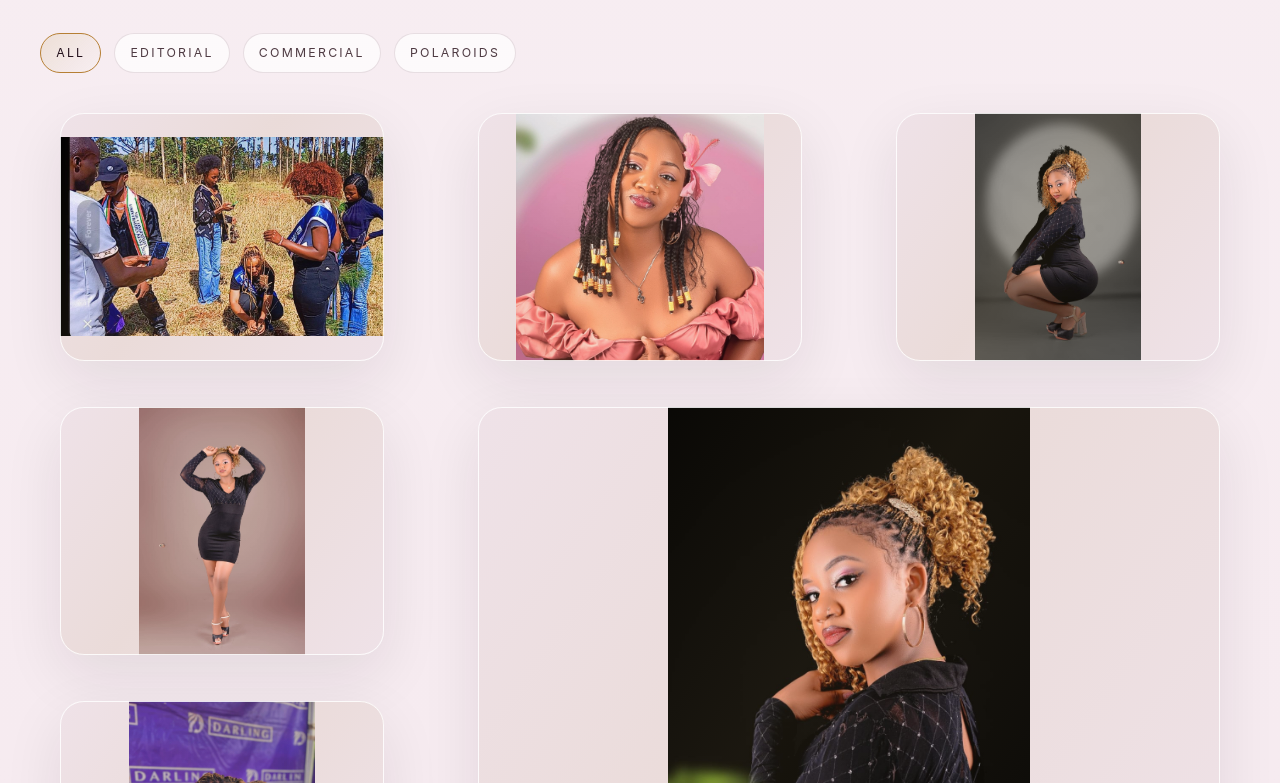
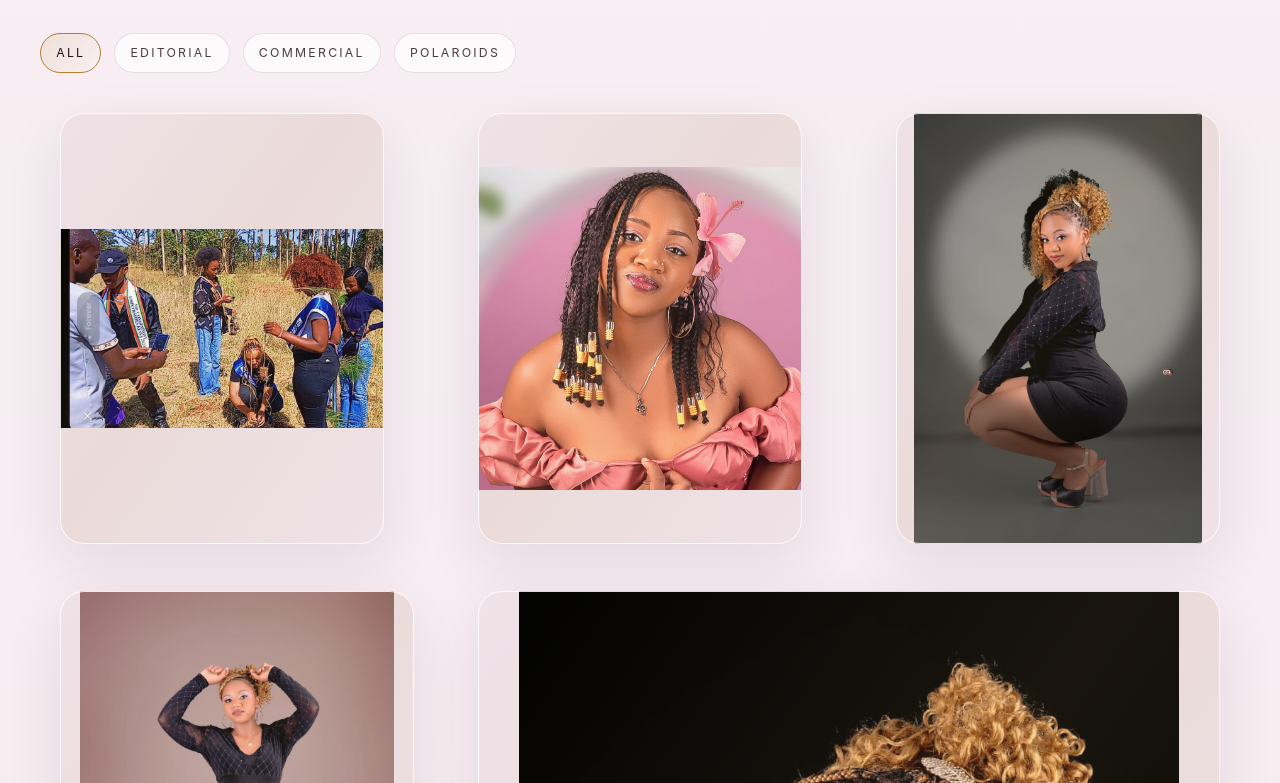
Before and after one commit to chagaliissah311/Chichis-portfolio, a Next.js app: page / in a window 1280 px wide. Shown: the part 4457-5240 px from the top of the page. Built offline with nearby package versions, Linux system fonts and the light colour scheme.

Commit message:
Update gallery card sizing for better whole-body display

```diff
--- a/app/globals.css
+++ b/app/globals.css
@@ -78,15 +78,15 @@ section { padding: 5rem 1.25rem; }
 .filter-tabs { max-width: 1200px; margin: 0 auto 1.5rem; display: flex; flex-wrap: wrap; gap: 0.8rem; }
 .filter-tab { padding: 0.7rem 0.95rem; border-radius: 999px; background: rgba(255,255,255,0.7); border: 1px solid rgba(99,54,76,0.14); color: #4f3b43; cursor: pointer; transition: all 0.3s ease; text-transform: uppercase; letter-spacing: 0.18em; font-size: 0.77rem; }
 .filter-tab.active { background: linear-gradient(135deg, rgba(199,169,107,0.2), rgba(255,255,255,0.08)); color: var(--text); border-color: var(--gold); }
-.gallery { max-width: 1280px; margin: 0 auto; display: grid; grid-template-columns: repeat(3, minmax(0, 1fr)); gap: 0.9rem; grid-auto-rows: 280px; align-items: stretch; }
-.gallery-item { position: relative; overflow: hidden; border-radius: 24px; background: #fff; cursor: pointer; box-shadow: 0 20px 60px rgba(33, 21, 29, 0.09); transition: transform 0.35s ease, box-shadow 0.35s ease; display: flex; align-items: center; justify-content: center; padding: 0; min-height: 0; }
+.gallery { max-width: 1280px; margin: 0 auto; display: grid; grid-template-columns: repeat(3, minmax(0, 1fr)); gap: 0.9rem; grid-auto-rows: auto; align-items: stretch; }
+.gallery-item { position: relative; overflow: hidden; border-radius: 24px; background: #fff; cursor: pointer; box-shadow: 0 20px 60px rgba(33, 21, 29, 0.09); transition: transform 0.35s ease, box-shadow 0.35s ease; display: flex; align-items: center; justify-content: center; padding: 0; min-height: 0; aspect-ratio: 3 / 4; }
 .gallery-item.card-large { grid-column: span 2; grid-row: span 2; }
 .gallery-item.card-tall { grid-row: span 2; }
 .gallery-item.card-wide { grid-column: span 2; }
 .gallery-item.card-small { grid-row: span 1; }
 .gallery-item::before { content: ''; position: absolute; inset: 0; border: 1px solid rgba(255,255,255,0.85); border-radius: inherit; pointer-events: none; z-index: 2; }
 .gallery-item::after { content: ''; position: absolute; inset: 0; background: linear-gradient(125deg, transparent 0%, rgba(199,169,107,0.12) 45%, transparent 100%); pointer-events: none; z-index: 1; }
-.gallery-image { transition: transform 0.55s ease, filter 0.55s ease; width: 100%; height: 100%; object-fit: cover; object-position: center; display: block; border-radius: 24px; background: #efe2e8; }
+.gallery-image { transition: transform 0.55s ease, filter 0.55s ease; width: 100%; height: 100%; object-fit: contain; object-position: center; display: block; border-radius: 24px; background: #efe2e8; }
 .lightbox-image { transition: transform 0.55s ease, filter 0.55s ease; width: 100%; height: 100%; object-fit: contain; object-position: center; display: block; border-radius: 24px; background: #efe2e8; }
 .gallery-item:hover { transform: translateY(-5px); box-shadow: 0 30px 75px rgba(33, 21, 29, 0.12); }
 .gallery-item:hover .gallery-image { transform: scale(1.045); filter: brightness(1.05) contrast(1.05) saturate(1.08); }
```
